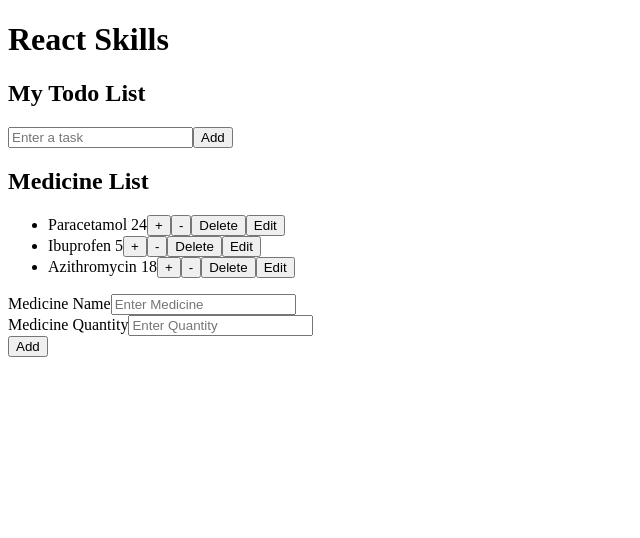
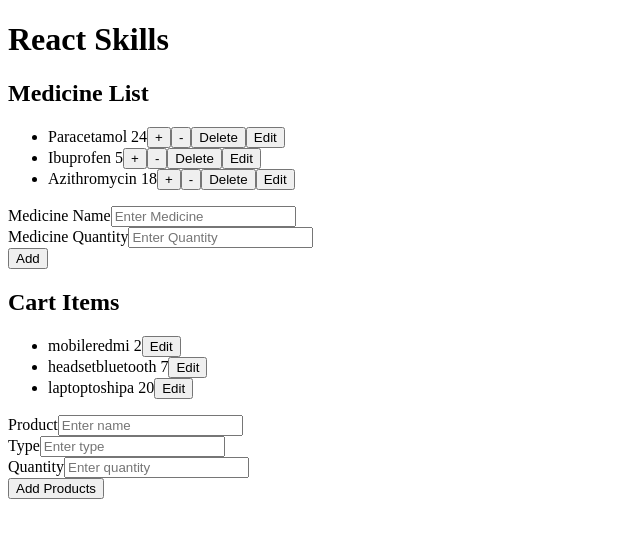
Before and after one commit to safaaeltom/React-SkillsLab, a React (Vite) app: page / in a window 1280 px wide. Shown: the top 538 px of the page, without its empty margins (0-640 px from the left). Built offline with nearby package versions, Linux system fonts and the light colour scheme.

Commit message:
feat: add edit functionality for product name

```diff
--- a/src/App.jsx
+++ b/src/App.jsx
@@ -1,7 +1,7 @@
 // import Counter from './components/counter/Counter';
 import TodoList from './components/todoList/TodoList';
 import MedicineList from './components/pharmacy/MedicineList';
-//import ShoppingCart from './components/shopping/ShoppingCart'
+import ShoppingCart from './components/shopping/ShoppingCart';
 
 function App() {
 
@@ -9,9 +9,9 @@ function App() {
     <div>
       <h1>React Skills</h1>
       {/* < Counter /> */}
-      < TodoList />
+      {/* < TodoList /> */}
       < MedicineList />
-      {/* <ShoppingCart /> */}
+      <ShoppingCart />
     </div>
   )
 }
--- a/src/components/shopping/ShoppingCart.jsx
+++ b/src/components/shopping/ShoppingCart.jsx
@@ -10,6 +10,19 @@ const ShoppingCart = () => {
     const [productName, setProductName] = useState("");
     const [productType, setProductType] = useState("");
     const [productQuantity, setProductQuantity] = useState("");
+    const [editingProductId, setEditingProductId] = useState(null);
+    const [input, setInput] = useState("");
+
+    const editProduct =(id, newName)=>{
+        setProducts(
+            products.map((product)=>{
+                if(product.id===id){
+                    return {...product, name: newName}
+                }
+                return product;
+            })
+        );
+    };
 
     const addProduct = (productName, productType, productQuantity) => {
         if(productName.trim()==="" || productType.trim()==="" || productQuantity<1){
@@ -33,10 +46,29 @@ const ShoppingCart = () => {
         <ul>
             {products.map((product)=>(
                 <li key={product.id}>
-                        <span className="name">{product.name}</span>{" "}
+                    {editingProductId===product.id ? (
+                        <input
+                            value={input}
+                            onChange={(e) => setInput(e.target.value)}
+                        />
+                        ) : (
+                            <span className="name">{product.name}</span>
+                        )}
+
                         <span className="type">{product.type}</span>{" "}
                         <span className="quantity">{product.quantity}</span>
 
+                  <button onClick={()=>{
+                    if(editingProductId === product.id){
+                        editProduct(product.id, input);
+                        setEditingProductId(null);
+                    }else{
+                        setEditingProductId(product.id);
+                        setInput(product.name);
+                    }
+                  }}>
+                    {editingProductId === product.id ? "Save":"Edit"}
+                  </button>
                 </li>
             ))}
         </ul>
```
Lines whose indentation alone changed are shown as unchanged.
